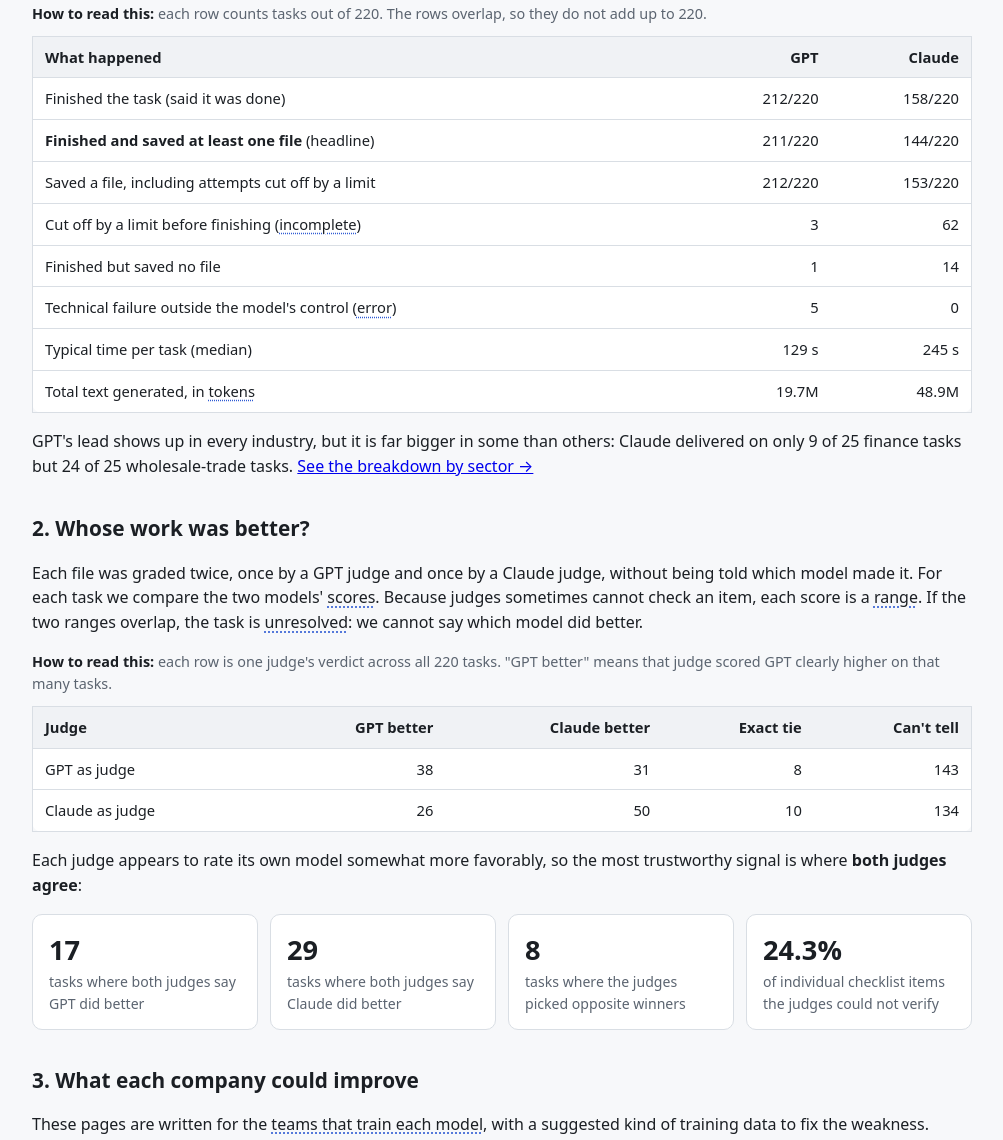
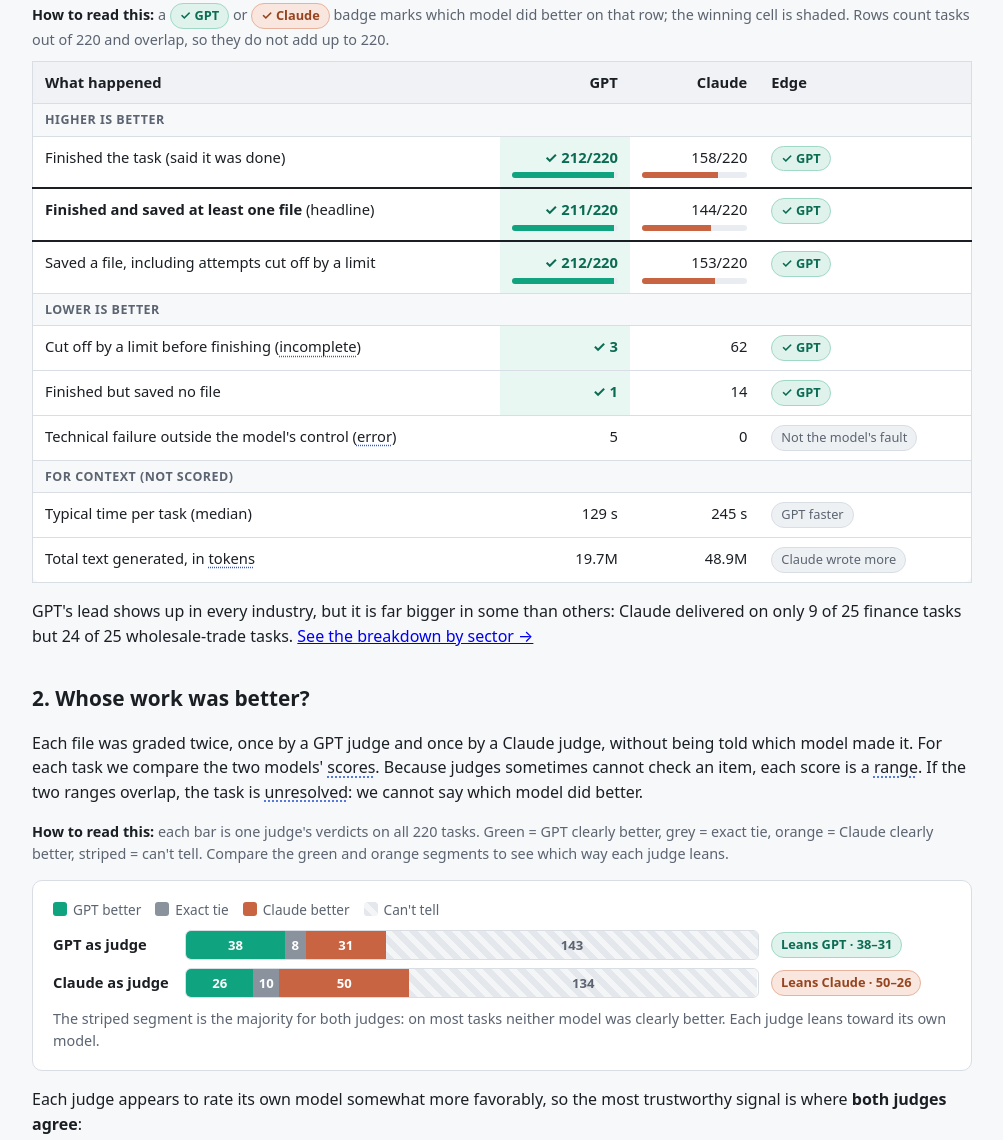
Before and after one commit to yasskin/evals-site, a plain HTML site: page index.html in a window 1280 px wide. Shown: the part 1313-2453 px from the top of the page, without its empty margins (138-1141 px from the left). Drawn offline with Linux system fonts and the light colour scheme.

Commit message:
Make Overview results scannable: scorecard, stacked judge bars
Co-authored-by: Copilot <223556219+Copilot@users.noreply.github.com>

```diff
--- a/index.html
+++ b/index.html
@@ -58,19 +58,22 @@
     <p style="margin:10px 0 0;color:var(--muted);font-size:.9rem">Counts tasks where the model finished normally and saved at least one file. Including files saved by attempts that were cut off by a limit gives GPT 212 and Claude 153. Those 10 partial attempts were still graded.</p>
   </div>
 
-  <p class="howto">each row counts tasks out of 220. The rows overlap, so they do not add up to 220.</p>
+  <p class="howto">a <span class="badge gpt">✓ GPT</span> or <span class="badge claude">✓ Claude</span> badge marks which model did better on that row; the winning cell is shaded. Rows count tasks out of 220 and overlap, so they do not add up to 220.</p>
   <div class="table-wrap">
-    <table>
-      <thead><tr><th>What happened</th><th class="n">GPT</th><th class="n">Claude</th></tr></thead>
+    <table class="scorecard">
+      <thead><tr><th>What happened</th><th class="n">GPT</th><th class="n">Claude</th><th>Edge</th></tr></thead>
       <tbody>
-        <tr><td>Finished the task (said it was done)</td><td class="n">212/220</td><td class="n">158/220</td></tr>
-        <tr><td><strong>Finished and saved at least one file</strong> (headline)</td><td class="n">211/220</td><td class="n">144/220</td></tr>
-        <tr><td>Saved a file, including attempts cut off by a limit</td><td class="n">212/220</td><td class="n">153/220</td></tr>
-        <tr><td>Cut off by a limit before finishing (<a class="term" href="glossary.html#incomplete">incomplete</a>)</td><td class="n">3</td><td class="n">62</td></tr>
-        <tr><td>Finished but saved no file</td><td class="n">1</td><td class="n">14</td></tr>
-        <tr><td>Technical failure outside the model's control (<a class="term" href="glossary.html#error">error</a>)</td><td class="n">5</td><td class="n">0</td></tr>
-        <tr><td>Typical time per task (median)</td><td class="n">129 s</td><td class="n">245 s</td></tr>
-        <tr><td>Total text generated, in <a class="term" href="glossary.html#token">tokens</a></td><td class="n">19.7M</td><td class="n">48.9M</td></tr>
+        <tr class="group"><td colspan="4">Higher is better</td></tr>
+        <tr><td>Finished the task (said it was done)</td><td class="n win gpt">212/220<div class="mini"><span class="gpt" style="width:96.4%"></span></div></td><td class="n">158/220<div class="mini"><span class="claude" style="width:71.8%"></span></div></td><td><span class="badge gpt">✓ GPT</span></td></tr>
+        <tr class="headline"><td><strong>Finished and saved at least one file</strong> (headline)</td><td class="n win gpt">211/220<div class="mini"><span class="gpt" style="width:95.9%"></span></div></td><td class="n">144/220<div class="mini"><span class="claude" style="width:65.5%"></span></div></td><td><span class="badge gpt">✓ GPT</span></td></tr>
+        <tr><td>Saved a file, including attempts cut off by a limit</td><td class="n win gpt">212/220<div class="mini"><span class="gpt" style="width:96.4%"></span></div></td><td class="n">153/220<div class="mini"><span class="claude" style="width:69.5%"></span></div></td><td><span class="badge gpt">✓ GPT</span></td></tr>
+        <tr class="group"><td colspan="4">Lower is better</td></tr>
+        <tr><td>Cut off by a limit before finishing (<a class="term" href="glossary.html#incomplete">incomplete</a>)</td><td class="n win gpt">3</td><td class="n">62</td><td><span class="badge gpt">✓ GPT</span></td></tr>
+        <tr><td>Finished but saved no file</td><td class="n win gpt">1</td><td class="n">14</td><td><span class="badge gpt">✓ GPT</span></td></tr>
+        <tr><td>Technical failure outside the model's control (<a class="term" href="glossary.html#error">error</a>)</td><td class="n">5</td><td class="n">0</td><td><span class="badge even">Not the model's fault</span></td></tr>
+        <tr class="group"><td colspan="4">For context (not scored)</td></tr>
+        <tr><td>Typical time per task (median)</td><td class="n">129 s</td><td class="n">245 s</td><td><span class="badge even">GPT faster</span></td></tr>
+        <tr><td>Total text generated, in <a class="term" href="glossary.html#token">tokens</a></td><td class="n">19.7M</td><td class="n">48.9M</td><td><span class="badge even">Claude wrote more</span></td></tr>
       </tbody>
     </table>
   </div>
@@ -78,21 +81,30 @@
 
   <h2>2. Whose work was better?</h2>
   <p>Each file was graded twice, once by a GPT judge and once by a Claude judge, without being told which model made it. For each task we compare the two models' <a class="term" href="glossary.html#score">scores</a>. Because judges sometimes cannot check an item, each score is a <a class="term" href="glossary.html#bounds">range</a>. If the two ranges overlap, the task is <a class="term" href="glossary.html#favored">unresolved</a>: we cannot say which model did better.</p>
-  <p class="howto">each row is one judge's verdict across all 220 tasks. "GPT better" means that judge scored GPT clearly higher on that many tasks.</p>
-  <div class="table-wrap">
-    <table>
-      <thead><tr><th>Judge</th><th class="n">GPT better</th><th class="n">Claude better</th><th class="n">Exact tie</th><th class="n">Can't tell</th></tr></thead>
-      <tbody>
-        <tr><td>GPT as judge</td><td class="n">38</td><td class="n">31</td><td class="n">8</td><td class="n">143</td></tr>
-        <tr><td>Claude as judge</td><td class="n">26</td><td class="n">50</td><td class="n">10</td><td class="n">134</td></tr>
-      </tbody>
-    </table>
+  <p class="howto">each bar is one judge's verdicts on all 220 tasks. Green = GPT clearly better, grey = exact tie, orange = Claude clearly better, striped = can't tell. Compare the green and orange segments to see which way each judge leans.</p>
+  <div class="card">
+    <div class="legend"><span><i class="sw gpt"></i>GPT better</span><span><i class="sw tie"></i>Exact tie</span><span><i class="sw claude"></i>Claude better</span><span><i class="sw unk"></i>Can't tell</span></div>
+    <div class="stack-row">
+      <span class="who">GPT as judge</span>
+      <div class="stack" role="img" aria-label="GPT as judge: GPT better 38, tie 8, Claude better 31, can't tell 143">
+        <span class="seg gpt" style="width:17.3%">38</span><span class="seg tie" style="width:3.6%">8</span><span class="seg claude" style="width:14.1%">31</span><span class="seg unk" style="width:65%">143</span>
+      </div>
+      <span><span class="badge gpt">Leans GPT · 38–31</span></span>
+    </div>
+    <div class="stack-row">
+      <span class="who">Claude as judge</span>
+      <div class="stack" role="img" aria-label="Claude as judge: GPT better 26, tie 10, Claude better 50, can't tell 134">
+        <span class="seg gpt" style="width:11.8%">26</span><span class="seg tie" style="width:4.5%">10</span><span class="seg claude" style="width:22.7%">50</span><span class="seg unk" style="width:60.9%">134</span>
+      </div>
+      <span><span class="badge claude">Leans Claude · 50–26</span></span>
+    </div>
+    <p style="margin:10px 0 0;color:var(--muted);font-size:.9rem">The striped segment is the majority for both judges: on most tasks neither model was clearly better. Each judge leans toward its own model.</p>
   </div>
   <p>Each judge appears to rate its own model somewhat more favorably, so the most trustworthy signal is where <strong>both judges agree</strong>:</p>
 
   <div class="grid" style="margin-top:12px">
-    <div class="stat"><div class="num">17</div><div class="label">tasks where both judges say GPT did better</div></div>
-    <div class="stat"><div class="num">29</div><div class="label">tasks where both judges say Claude did better</div></div>
+    <div class="stat gpt"><div class="num">17</div><div class="label">tasks where both judges say GPT did better</div></div>
+    <div class="stat claude"><div class="num">29</div><div class="label">tasks where both judges say Claude did better</div></div>
     <div class="stat"><div class="num">8</div><div class="label">tasks where the judges picked opposite winners</div></div>
     <div class="stat"><div class="num">24.3%</div><div class="label">of individual checklist items the judges could not verify</div></div>
   </div>
--- a/styles.css
+++ b/styles.css
@@ -195,3 +195,32 @@ footer.site {
 }
 
 figure.card { margin: 12px 0; padding: 10px; }
+
+/* Scannable results */
+.stat.gpt { border-top: 4px solid var(--gpt); } .stat.gpt .num { color: #0b7a5f; }
+.stat.claude { border-top: 4px solid var(--claude); } .stat.claude .num { color: #a24e30; }
+.badge { display: inline-block; padding: 2px 9px; border-radius: 999px; font-size: 0.8rem; font-weight: 600; white-space: nowrap; }
+.badge.gpt { background: #dff3ec; color: #0b6b53; border: 1px solid #9fd8c5; }
+.badge.claude { background: #f9e6de; color: #96441f; border: 1px solid #e8b29c; }
+.badge.even { background: #eef1f4; color: var(--muted); border: 1px solid var(--line); font-weight: 500; }
+table.scorecard td.win.gpt { background: #e9f7f2; color: #0b6b53; font-weight: 700; }
+table.scorecard td.win.claude { background: #fbefe9; color: #96441f; font-weight: 700; }
+table.scorecard td.win::before { content: "\2713\00a0"; }
+table.scorecard tr.group td { background: #f7f8fa; color: var(--muted); font-size: 0.78rem; font-weight: 600; text-transform: uppercase; letter-spacing: .04em; padding: 6px 12px; }
+table.scorecard tr.headline td { border-top: 2px solid var(--ink); border-bottom: 2px solid var(--ink); }
+.mini { height: 6px; background: #e9edf1; border-radius: 3px; margin-top: 4px; min-width: 80px; overflow: hidden; }
+.mini span { display: block; height: 100%; }
+.mini .gpt { background: var(--gpt); } .mini .claude { background: var(--claude); }
+.legend { display: flex; flex-wrap: wrap; gap: 14px; font-size: 0.85rem; color: var(--muted); margin-bottom: 10px; }
+.legend span { display: inline-flex; align-items: center; gap: 6px; }
+.sw { display: inline-block; width: 14px; height: 14px; border-radius: 3px; }
+.sw.gpt, .seg.gpt { background: var(--gpt); }
+.sw.claude, .seg.claude { background: var(--claude); }
+.sw.tie, .seg.tie { background: #8a939d; }
+.sw.unk, .seg.unk { background: repeating-linear-gradient(45deg, #e4e8ec 0 6px, #f3f5f7 6px 12px); }
+.stack-row { display: grid; grid-template-columns: 120px 1fr 180px; gap: 12px; align-items: center; margin: 8px 0; }
+.stack-row .who { font-weight: 600; font-size: 0.92rem; }
+.stack { display: flex; height: 30px; border-radius: 6px; overflow: hidden; border: 1px solid var(--line); }
+.seg { display: flex; align-items: center; justify-content: center; color: #fff; font-size: 0.82rem; font-weight: 700; min-width: 0; }
+.seg.unk { color: var(--muted); }
+@media (max-width: 760px) { .stack-row { grid-template-columns: 1fr; gap: 4px; } }
```
